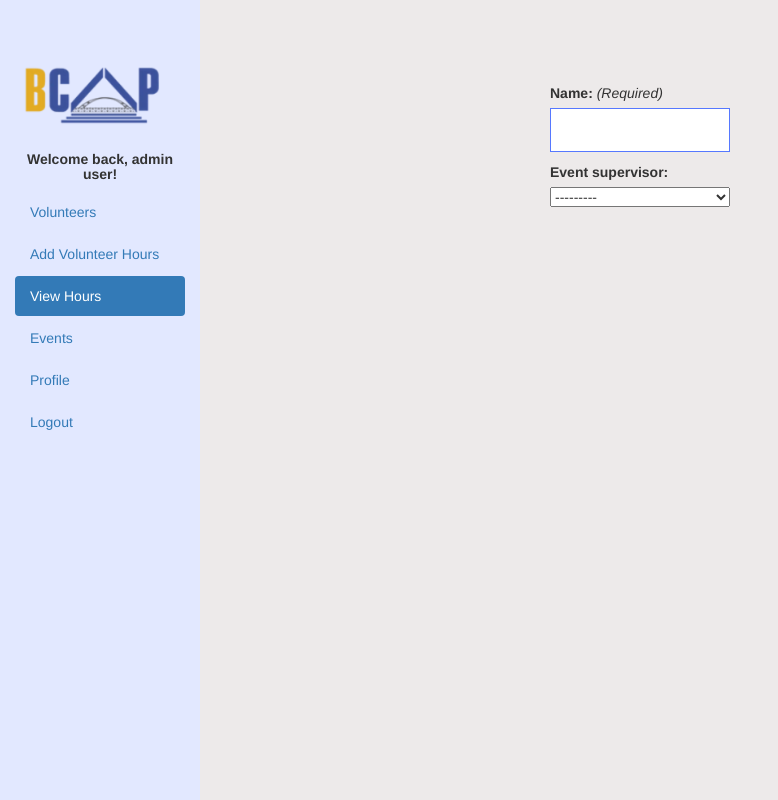
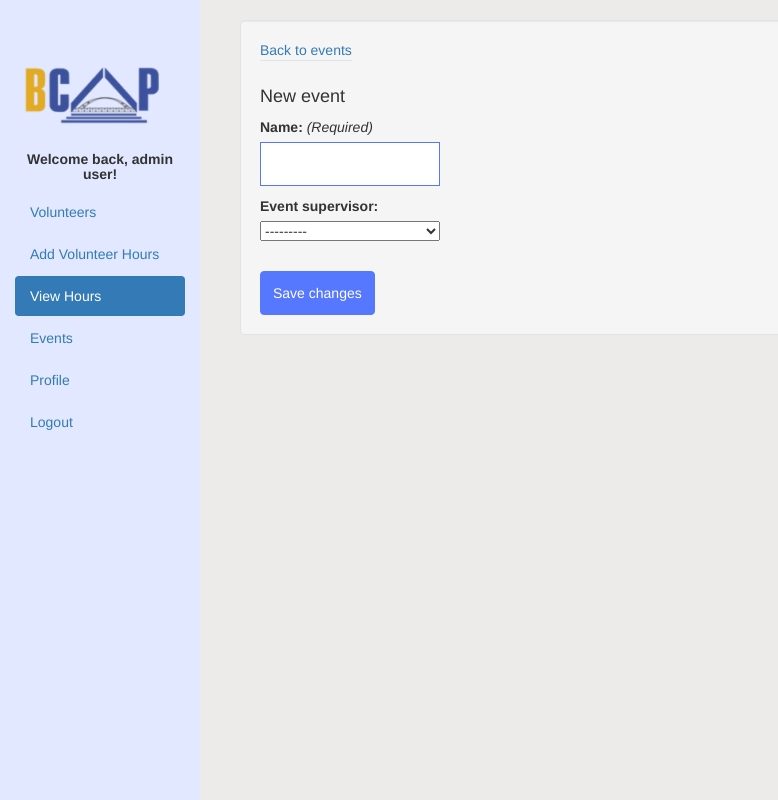
Before and after one commit to ayoubmansar/bcap-373, a Django app: page /new_event/ in a window 1280 px wide. Shown: the whole page, without its empty margins (0-778 px from the left). Run offline with Django 3.2, Linux system fonts and the light colour scheme; a user stored in the database is signed in; data comes from the database, SQL or seed files in the repository; both versions use the stored data as it was after the commit; some libraries are stand-ins or nearby versions.

Commit message:
Updated events UI

```diff
--- a/bcap373_app/static/bcap373_app/css/main.css
+++ b/bcap373_app/static/bcap373_app/css/main.css
@@ -27,6 +27,7 @@ body {
 }
 .danger {
     background: #b10000  !important;
+    color: white !important;
     border: 0px !important;
 }
 .rowheader {
--- a/bcap373_app/views.py
+++ b/bcap373_app/views.py
@@ -196,6 +196,7 @@ def new_event(request):
             event = form.save()
             event.refresh_from_db()
             event.save()
+            messages.success(request, 'Event created successfully')
             return redirect('/events')
       else:
          form = EventForm()
@@ -333,6 +334,7 @@ def update_event(request):
          event_form = EventForm(request.POST, instance=EventModel.objects.filter(id=int(event_id)).first())
          if event_form.is_valid():
             event_form.save()
+            messages.success(request, 'Event updated successfully')
             return redirect('/events')
       else:
          event_form = EventForm(instance=EventModel.objects.filter(id=int(event_id)).first())
@@ -363,13 +365,17 @@ def view_user(request):
 def delete_volunteer_record(request):
    record_id = request.GET.get('id', '')
    if record_id == '':
-      return history(request)
+      messages.error(request, 'Invalid volunteer record ID')
+      return redirect ('/history')
    else:
       vol_record = VolunteerRecord.objects.get(id=int(record_id))
       if vol_record.owner == request.user:
          vol_record.delete()
-         return history(request)
-      return history(request)
+         messages.warning(request, 'Volunteer record delected successfully')
+         return redirect ('/history')
+      else:
+         messages.error(request, 'You do not have permission to perform this action.')
+         return redirect ('/history')
 
 @login_required
 def delete_event(request):
@@ -377,6 +383,7 @@ def delete_event(request):
    if record_id != '' and request.user.is_staff:
       event_record = EventModel.objects.get(id=int(record_id))
       event_record.delete()
-      return events(request)
+      messages.warning(request, 'Event delected successfully')
+      return redirect ('/events')
    else:
       return render(request, "landing.html")
--- a/templates/events.html
+++ b/templates/events.html
@@ -11,6 +11,7 @@
         <div class="top-header">
             <div>
                 <h4 class="history-title">All Events</h4>
+                {% include 'messages.html' %}
             </div>
             <div class="home-right">
                 <a href='/new_event'>
--- a/templates/history.html
+++ b/templates/history.html
@@ -16,12 +16,6 @@
                 <a href='/add_individual_hours'>
                     <button class="btn btn-primary">Add volunteer hours</button>
                 </a>
-                <!-- <div class="search-container">
-                    <form action="/action_page.php">
-                        <input type="text" placeholder="Search" name="search">
-                        <button type="submit"><i class="material-icons md-48">search</i></button>
-                    </form>
-                </div> -->
             </div>
         </div>
 
--- a/templates/new_event.html
+++ b/templates/new_event.html
@@ -1,36 +1,42 @@
 {% extends "base.html" %}
 {% load static %}
 {% block pageContent %}
-<div class="center-page center-text">
-   <h2 class="main-text m-2">New Event</h2>
-   <form method="post">
-      {% csrf_token %}
+
+<div class="col-sm custom-grid">
+    <div class="well">
+        <div class="top-header">
+            <div>
+                <a href="/history">Back to events</a>
+                <div class="tools"></div>
+            </div>
+        </div>
+        <form method="POST" id="form" style="width: 0%;"> {% csrf_token %}
             <div class="align-fields-general">
+                <h4>New event</h4>
                 {% for field in event_form %}
+
                 <p>
-            <div class="align-fields">
                     <div class="align-labels">
                         {% if field.field.required %}
                             {{ field.label_tag }} <i>(Required)</i>
                         {% else %}
                             {{ field.label_tag }}
-                {% endif %}
-
+                        {% endif %} <br/>
                     </div>
-              <div class="align-labels">
+                    <div class="align-fields">
                         {{ field }}
                     </div>
-              {% for error in field.errors %}
-                <p style="color: red">{{ error }}</p>
-              {% endfor %}
-            </div>
                 </p>
+
                 {% endfor %}
 
             </div>
-      <div class="button-holder custom-margins">
-        <button class="btn wide-btn-2 btn-primary" type="submit">Create</button>
+            <br/>
+            <div class="align-fields button-holder custom-margins"></div>
+                <button class="btn wide-btn btn-primary" type="submit" form="form">Save changes</button>
             </div>
         </form>
     </div>
+</div>
+
 {% endblock pageContent%}
```
Also changed, not shown: templates/update_event.html (+5 -2 lines), db.sqlite3. Lines whose indentation alone changed are shown as unchanged.
